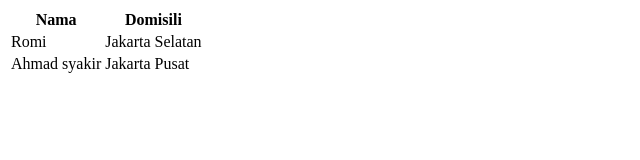
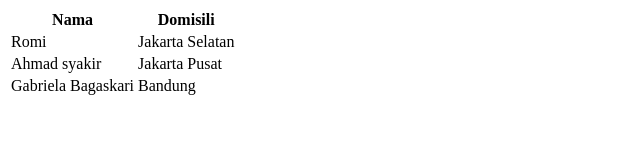
Before and after one commit to mromiario/git-exercise-batch8, a plain HTML site: page index.html in a window 1280 px wide. Shown: the whole page, without its empty margins (0-640 px from the left). Drawn offline with Linux system fonts and the light colour scheme.

Commit message:
Update index.html
Add name : Gabriela, and domisili : Bandung

```diff
--- a/index.html
+++ b/index.html
@@ -11,4 +11,8 @@
     <td>Ahmad syakir</td>
     <td>Jakarta Pusat</td>
   </tr>
+  <tr>
+    <td>Gabriela Bagaskari</td>
+    <td>Bandung</td>
+  </tr>
 </table>
```
